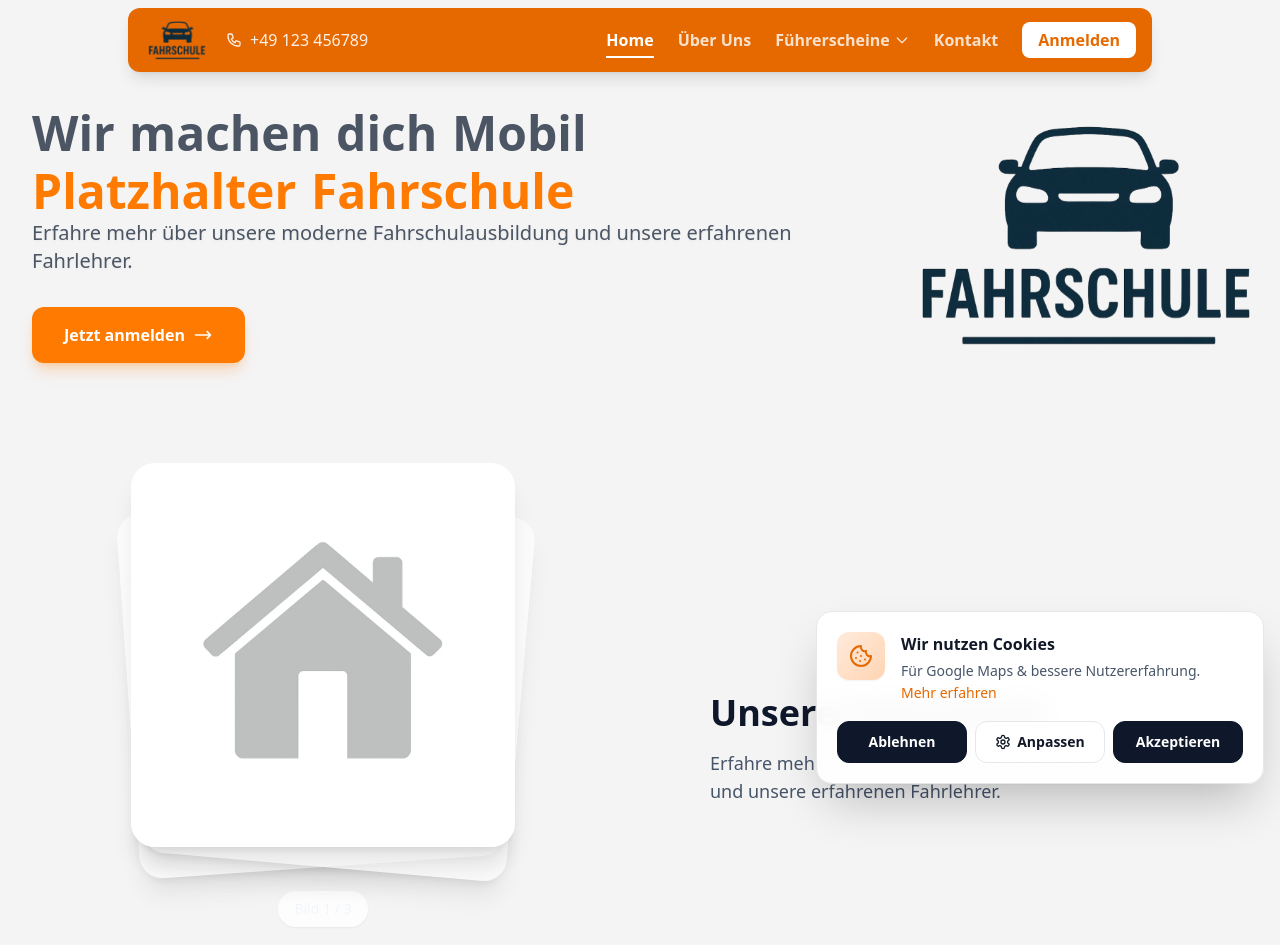
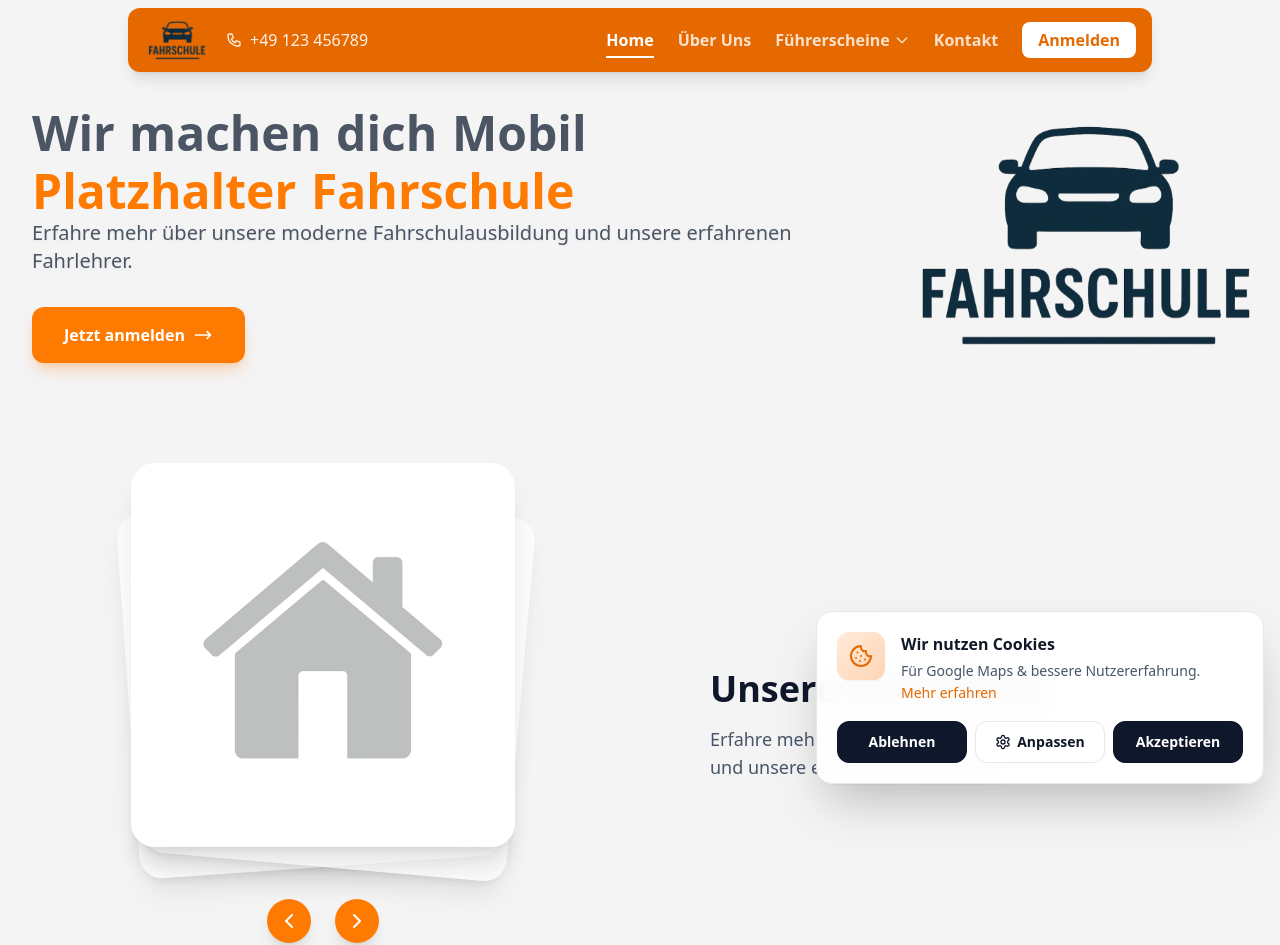
Before and after one commit to WebGraaf/Preview_Neu, a React (Vite) app: page / in a window 1280 px wide. Shown: the top 945 px of the page. Built offline with nearby package versions, Linux system fonts and the light colour scheme.

Commit message:
Update BilderGallerieStapel and TextGalerieStapel components

```diff
--- a/src/components/BilderGallerieStapel.tsx
+++ b/src/components/BilderGallerieStapel.tsx
@@ -191,7 +191,7 @@ export default function BilderGallerieStapel({
         {/* Steuerung & kleine Vorschau/Infos */}
         <div ref={controlsRef} className="flex flex-col items-center py-6 carousel-controls" style={{ opacity: 0 }}>
           <div className="text-center">
-            <div className="text-sm text-muted mb-3 font-medium bg-background-card/80 backdrop-blur-sm px-4 py-2 rounded-full shadow-sm">Bild {active + 1} / {images.length}</div>
+            <div className="text-sm text-text-inverse mb-3 font-medium bg-primary/90 backdrop-blur-sm px-4 py-2 rounded-full shadow-md">Bild {active + 1} / {images.length}</div>
           </div>
 
           <div className="flex items-center gap-6 pt-2">
--- a/src/components/TextGalerieStapel.tsx
+++ b/src/components/TextGalerieStapel.tsx
@@ -202,10 +202,6 @@ export const TextGalerieStapel: React.FC<TextGalerieStapelProps> = ({
 
             {/* Steuerung & kleine Vorschau/Infos */}
             <div className="flex flex-col items-center py-6 carousel-controls">
-              <div className="text-center">
-                <div className="text-sm text-muted mb-3 font-medium bg-background-card/80 backdrop-blur-sm px-4 py-2 rounded-full shadow-sm">Bild {active + 1} / {images.length}</div>
-              </div>
-
               <div className="flex items-center gap-6 pt-2">
                 <button
                   type="button"
```
